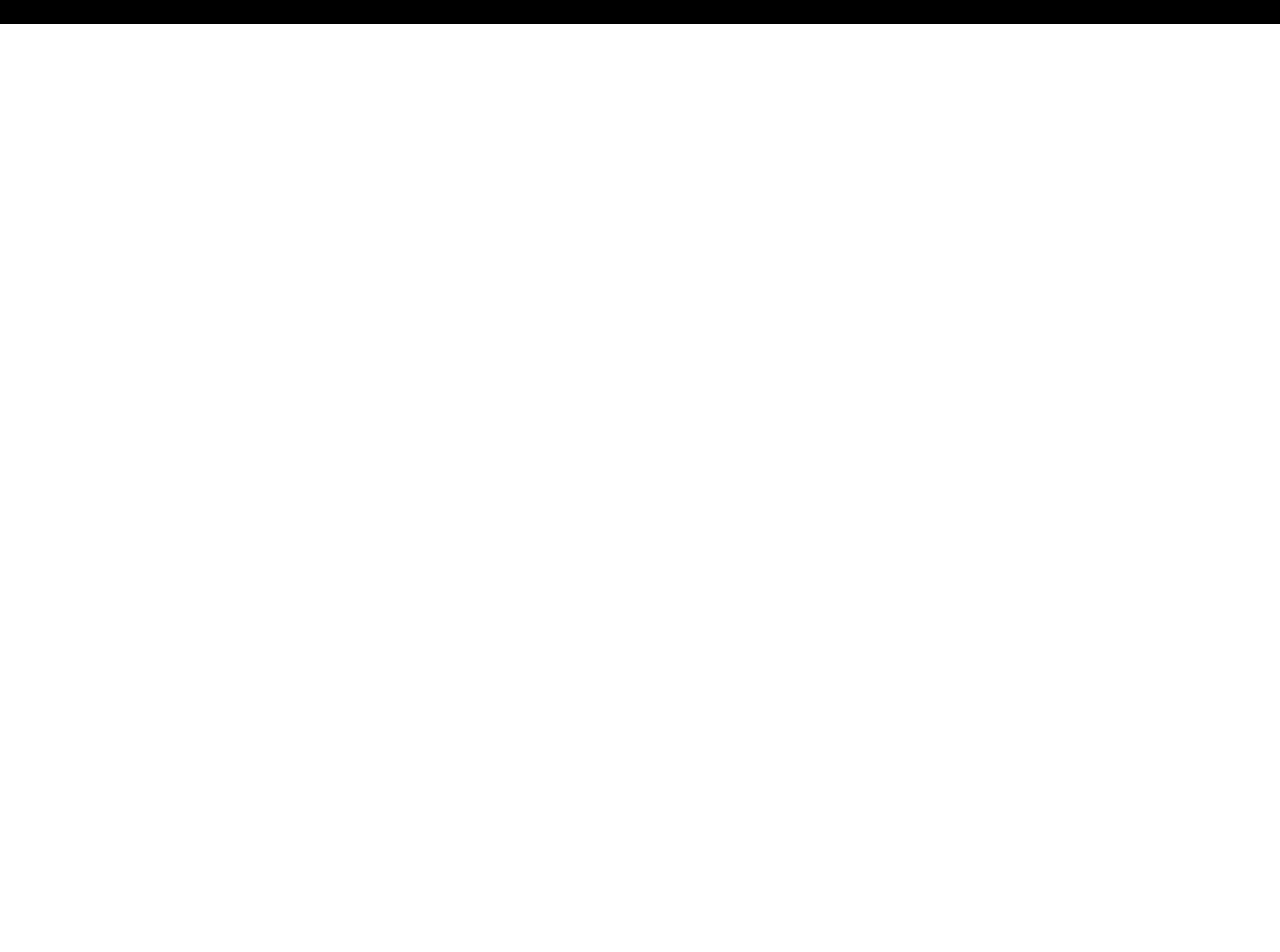
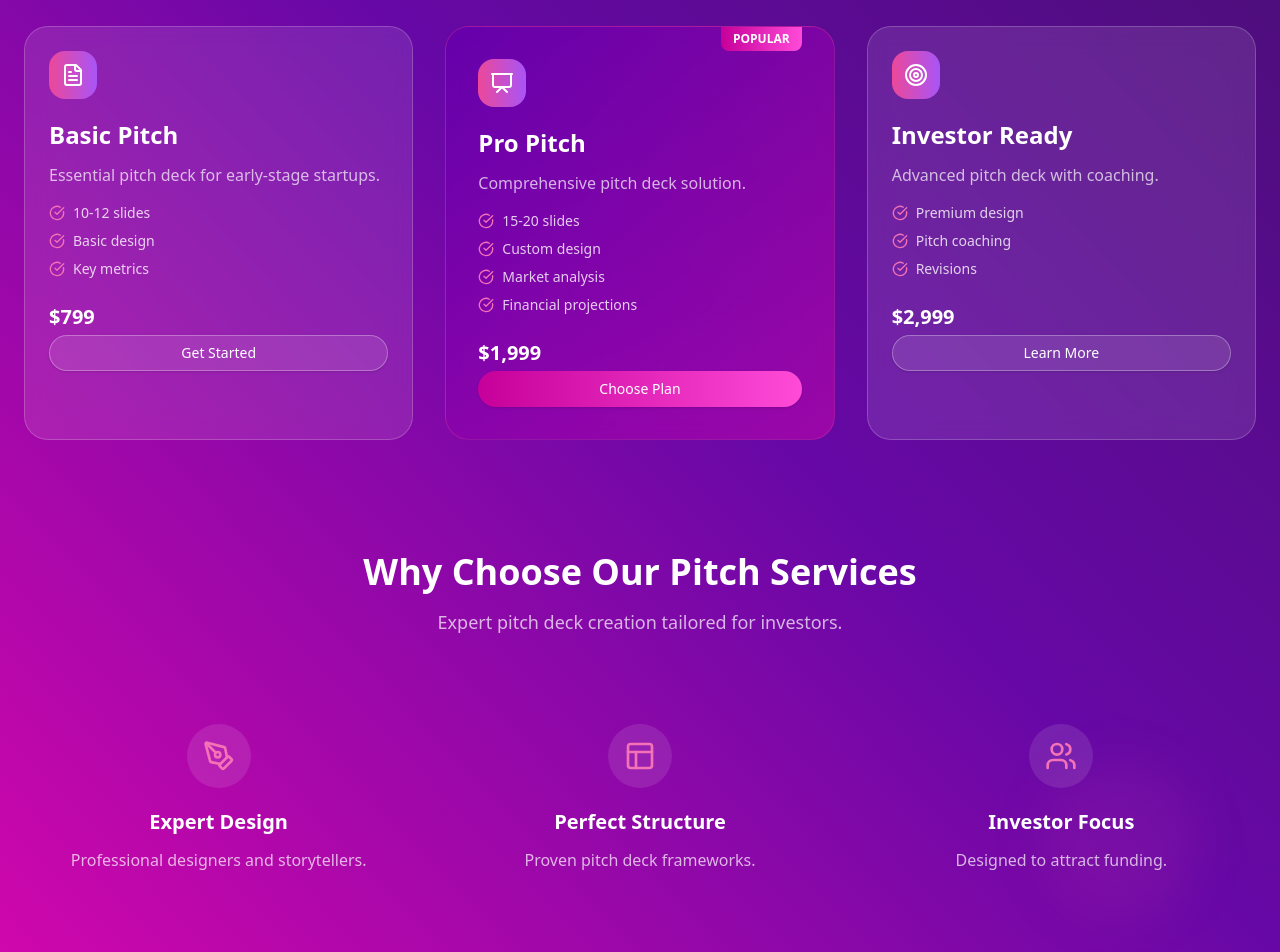
Before and after one commit to darshit890/pitchvilla-landing-page, a Next.js app: page /pitch-deck in a window 1280 px wide. Shown: the part 460-1412 px from the top of the page. Before the commit the page ends 800 px from the top, so only its background shows below. Built offline with nearby package versions, Linux system fonts and the light colour scheme.

Commit message:
Update page.tsx

```diff
--- a/src/app/pitch-deck/page.tsx
+++ b/src/app/pitch-deck/page.tsx
@@ -1,9 +1,156 @@
-import React from 'react'
+"use client";
 
-const page = () => {
+import React from 'react';
+import { ArrowRight, Presentation, FileText, Target, Briefcase, CheckCircle, PenTool, Layout, Users } from "lucide-react";
+import { Button } from "@/components/ui/button";
+
+const PitchDeckPage = () => {
   return (
-    <div>page</div>
-  )
-}
+    <div className="min-h-screen bg-gradient-to-bl from-[#44106C] via-[#6708A6] to-[#D007AC] overflow-hidden relative">
+      {/* Decorative elements */}
+      <div className="absolute top-10 left-10 w-32 h-32 bg-white/5 rounded-full blur-xl"></div>
+      <div className="absolute bottom-10 right-20 w-40 h-40 bg-pink-500/10 rounded-full blur-xl"></div>
 
-export default page
+      {/* Hero Section */}
+      <div className="container mx-auto px-6 pt-20 pb-12 relative z-10">
+        <div className="inline-block px-3 py-1 bg-white/10 backdrop-blur-sm rounded-full text-pink-200 text-xs font-medium mb-3">
+          Pitch Deck Services
+        </div>
+
+        <h1 className="text-4xl md:text-6xl lg:text-7xl text-white font-bold leading-tight tracking-tight max-w-4xl">
+          Create a <span className="text-pink-300">Winning Pitch Deck</span> That <span className="text-pink-300">Converts</span>
+        </h1>
+
+        <p className="mt-6 text-lg md:text-xl text-white/80 leading-relaxed font-light max-w-2xl">
+          Professional pitch deck design and development services to help you secure investment.
+        </p>
+
+        {/* Service Cards */}
+        <div className="grid grid-cols-1 md:grid-cols-3 gap-8 mt-16">
+          <div className="bg-white/10 backdrop-blur-md rounded-3xl p-6 border border-white/20">
+            <div className="h-12 w-12 bg-gradient-to-r from-pink-500 to-purple-500 rounded-2xl flex items-center justify-center mb-5">
+              <FileText className="h-6 w-6 text-white" />
+            </div>
+            <h3 className="text-2xl font-bold text-white mb-3">Basic Pitch</h3>
+            <p className="text-white/70 mb-4">Essential pitch deck for early-stage startups.</p>
+            <ul className="space-y-2 mb-6">
+              <li className="flex items-center text-white/80 text-sm">
+                <CheckCircle className="h-4 w-4 text-pink-400 mr-2" />
+                10-12 slides
+              </li>
+              <li className="flex items-center text-white/80 text-sm">
+                <CheckCircle className="h-4 w-4 text-pink-400 mr-2" />
+                Basic design
+              </li>
+              <li className="flex items-center text-white/80 text-sm">
+                <CheckCircle className="h-4 w-4 text-pink-400 mr-2" />
+                Key metrics
+              </li>
+            </ul>
+            <p className="text-xl font-bold text-white mb-1">$799</p>
+            <Button className="w-full bg-white/10 hover:bg-white/20 text-white border border-white/30 rounded-full py-2">
+              Get Started
+            </Button>
+          </div>
+
+          <div className="bg-gradient-to-br from-[#6500AB]/90 to-[#D007AC]/50 backdrop-blur-md rounded-3xl p-8 border border-pink-500/30 relative">
+            <div className="absolute top-0 right-8 bg-gradient-to-r from-[#C6009A] to-[#FF4BD8] text-white text-xs font-bold px-3 py-1 rounded-b-lg">
+              POPULAR
+            </div>
+            <div className="h-12 w-12 bg-gradient-to-r from-pink-500 to-purple-500 rounded-2xl flex items-center justify-center mb-5">
+              <Presentation className="h-6 w-6 text-white" />
+            </div>
+            <h3 className="text-2xl font-bold text-white mb-3">Pro Pitch</h3>
+            <p className="text-white/70 mb-4">Comprehensive pitch deck solution.</p>
+            <ul className="space-y-2 mb-6">
+              <li className="flex items-center text-white/80 text-sm">
+                <CheckCircle className="h-4 w-4 text-pink-400 mr-2" />
+                15-20 slides
+              </li>
+              <li className="flex items-center text-white/80 text-sm">
+                <CheckCircle className="h-4 w-4 text-pink-400 mr-2" />
+                Custom design
+              </li>
+              <li className="flex items-center text-white/80 text-sm">
+                <CheckCircle className="h-4 w-4 text-pink-400 mr-2" />
+                Market analysis
+              </li>
+              <li className="flex items-center text-white/80 text-sm">
+                <CheckCircle className="h-4 w-4 text-pink-400 mr-2" />
+                Financial projections
+              </li>
+            </ul>
+            <p className="text-xl font-bold text-white mb-1">$1,999</p>
+            <Button className="w-full bg-gradient-to-r from-[#C6009A] to-[#FF4BD8] hover:from-[#D800AA] hover:to-[#FF6DE1] text-white rounded-full py-2">
+              Choose Plan
+            </Button>
+          </div>
+
+          <div className="bg-white/10 backdrop-blur-md rounded-3xl p-6 border border-white/20">
+            <div className="h-12 w-12 bg-gradient-to-r from-pink-500 to-purple-500 rounded-2xl flex items-center justify-center mb-5">
+              <Target className="h-6 w-6 text-white" />
+            </div>
+            <h3 className="text-2xl font-bold text-white mb-3">Investor Ready</h3>
+            <p className="text-white/70 mb-4">Advanced pitch deck with coaching.</p>
+            <ul className="space-y-2 mb-6">
+              <li className="flex items-center text-white/80 text-sm">
+                <CheckCircle className="h-4 w-4 text-pink-400 mr-2" />
+                Premium design
+              </li>
+              <li className="flex items-center text-white/80 text-sm">
+                <CheckCircle className="h-4 w-4 text-pink-400 mr-2" />
+                Pitch coaching
+              </li>
+              <li className="flex items-center text-white/80 text-sm">
+                <CheckCircle className="h-4 w-4 text-pink-400 mr-2" />
+                Revisions
+              </li>
+            </ul>
+            <p className="text-xl font-bold text-white mb-1">$2,999</p>
+            <Button className="w-full bg-white/10 hover:bg-white/20 text-white border border-white/30 rounded-full py-2">
+              Learn More
+            </Button>
+          </div>
+        </div>
+      </div>
+
+      {/* Features Section */}
+      <div className="container mx-auto px-6 py-16 relative z-10">
+        <div className="text-center mb-16">
+          <h2 className="text-3xl md:text-4xl font-bold text-white mb-4">Why Choose Our Pitch Services</h2>
+          <p className="text-white/70 text-lg max-w-2xl mx-auto">Expert pitch deck creation tailored for investors.</p>
+        </div>
+
+        <div className="grid grid-cols-1 md:grid-cols-3 gap-8">
+          <div className="flex flex-col items-center text-center p-6">
+            <div className="h-16 w-16 bg-white/10 rounded-full flex items-center justify-center mb-5">
+              <PenTool className="h-8 w-8 text-pink-400" />
+            </div>
+            <h3 className="text-xl font-bold text-white mb-3">Expert Design</h3>
+            <p className="text-white/70">Professional designers and storytellers.</p>
+          </div>
+
+          <div className="flex flex-col items-center text-center p-6">
+            <div className="h-16 w-16 bg-white/10 rounded-full flex items-center justify-center mb-5">
+              <Layout className="h-8 w-8 text-pink-400" />
+            </div>
+            <h3 className="text-xl font-bold text-white mb-3">Perfect Structure</h3>
+            <p className="text-white/70">Proven pitch deck frameworks.</p>
+          </div>
+
+          <div className="flex flex-col items-center text-center p-6">
+            <div className="h-16 w-16 bg-white/10 rounded-full flex items-center justify-center mb-5">
+              <Users className="h-8 w-8 text-pink-400" />
+            </div>
+            <h3 className="text-xl font-bold text-white mb-3">Investor Focus</h3>
+            <p className="text-white/70">Designed to attract funding.</p>
+          </div>
+        </div>
+      </div>
+
+
+    </div>
+  );
+};
+
+export default PitchDeckPage;
```
